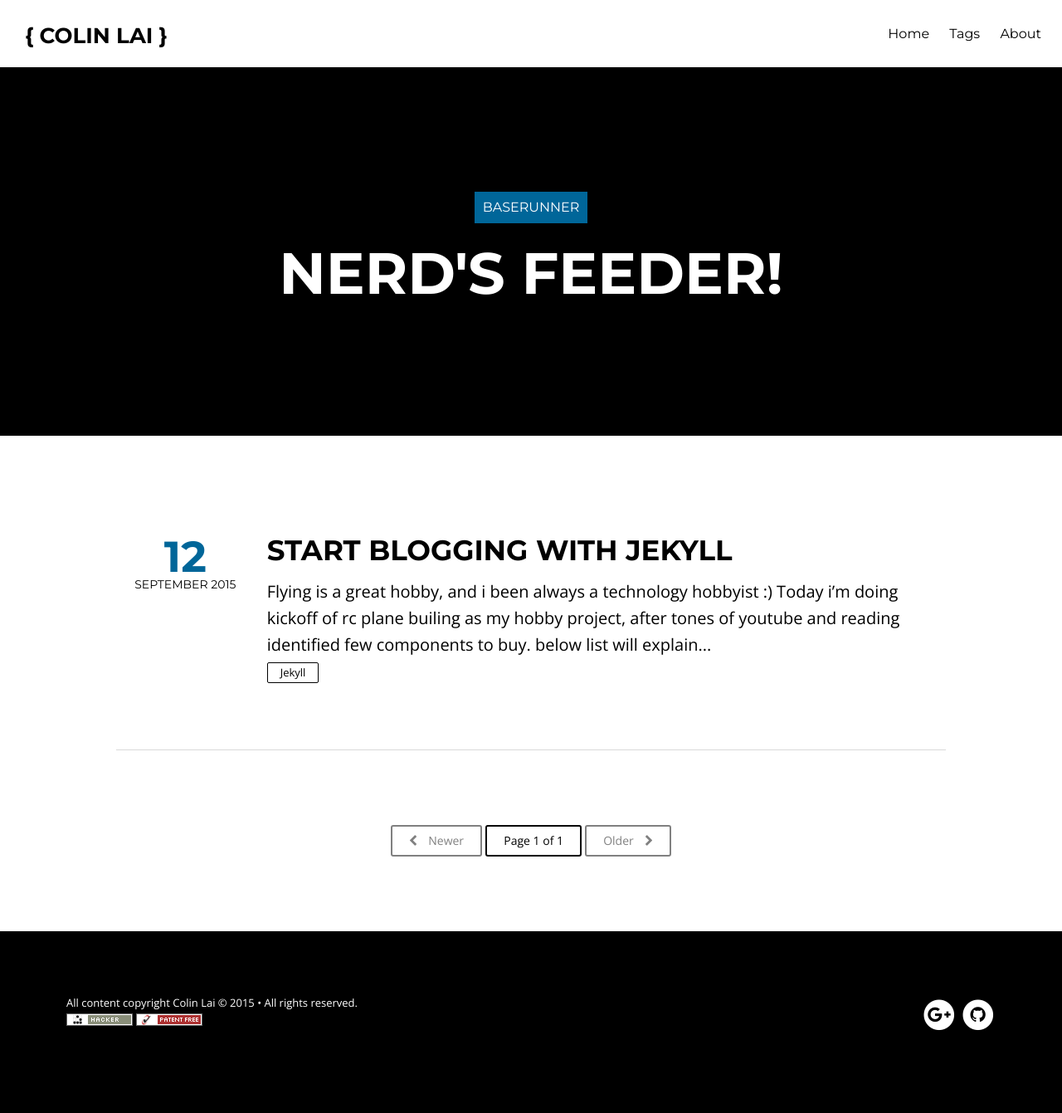
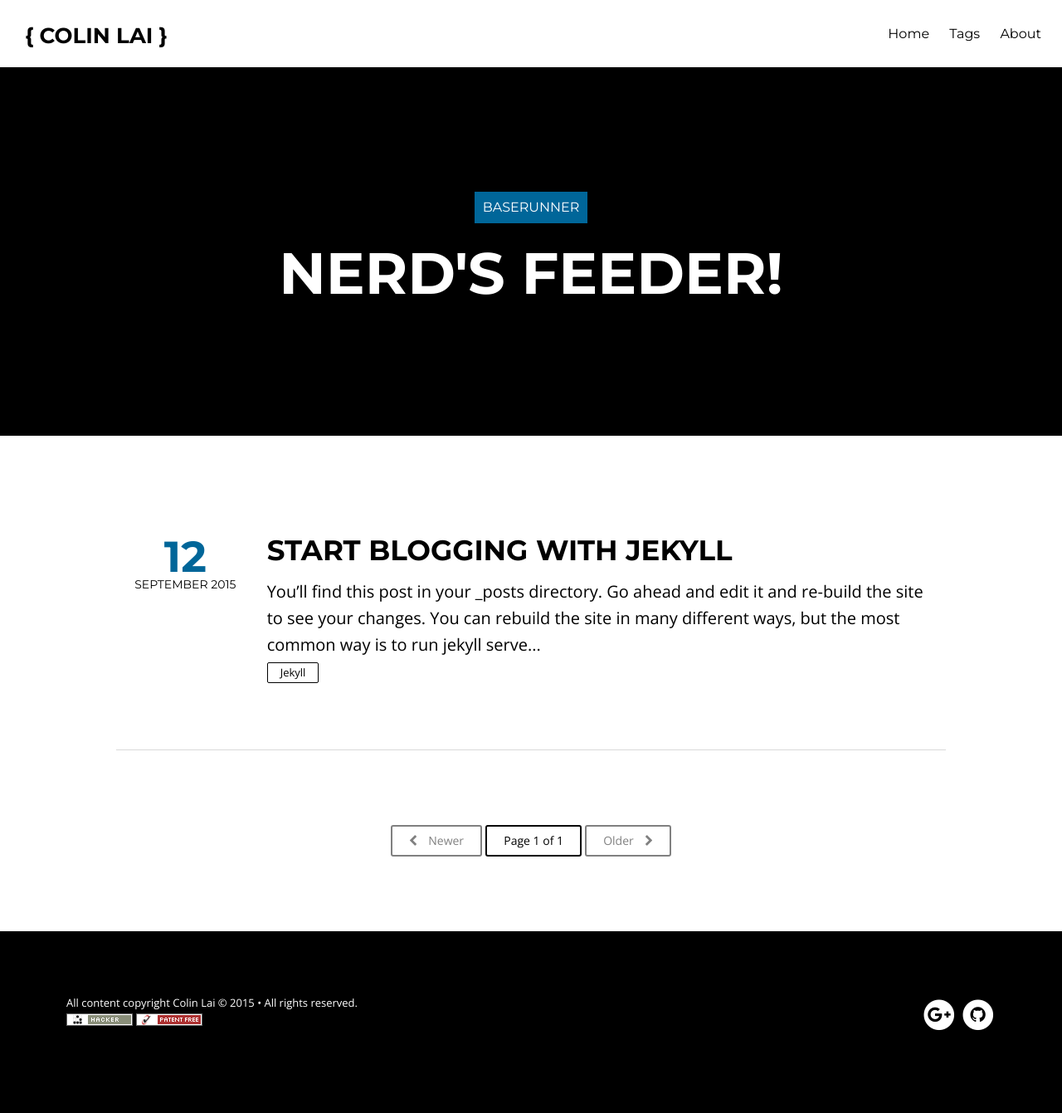
Before and after one commit to baserunner-cl/baserunner-cl.github.io, a Jekyll site: the page built from index.html, in a window 1280 px wide. Shown: the whole page at 83% size. Built offline with Jekyll 4.4.1, drawn with Linux system fonts in a browser that asks for light colours; nearby versions of some CDN libraries; the list of posts is cut into pages by our own code.

Commit message:
improvements

```diff
--- a/_config.yml
+++ b/_config.yml
@@ -21,11 +21,10 @@ owner:
   facebook:
   github:         baserunner-cl
   instagram:
-  # For Google Authorship https://plus.google.com/authorship
-  google_plus:    https://plus.google.com/u/0/+AmeyJadiye
+  google_plus:    https://plus.google.com/u/0/109685915775344348244
 
 # Analytics and webmaster tools stuff goes here
-google_analytics:
+google_analytics:   UA-67721302-1
 google_verify:
 # https://ssl.bing.com/webmaster/configure/verify/ownership Option 2 content= goes here
 bing_verify:
--- a/_posts/2015-09-01-rc-plane-pre-planning.md
+++ /dev/null
@@ -1,29 +0,0 @@
----
-author: colinlai
-layout: post
-title: "Start blogging with jekyll"
-date: 2015-09-12 19:00
-comments: true
-category: jekyll
-tags:
-- jekyll
----
-
-Flying is a great hobby, and i been always a technology hobbyist :)
-
-Today i'm doing kickoff of rc plane builing as my hobby project, after tones of youtube and reading identified few components to buy. below list will explain what to buy and why.
-
-+ Radio Transmiter-Reciver - Avionic RCB6i - 6 Channel
-+ Brushless motor (1400kv)
-+ ESC (40A)
-+ LiPo battery - 2200mAh 3S, 11V
-+ Balance charger
-+ Servo motorts - 9g
-+ Foam or cardboar, big one
-+ Cutter
-+ Hinges and controll wire
-+ Soldering Iron
-+ Propeller 10*4.5
-+ Hot Glue Gun
-+ 2 Inch Cello tape
-+ flight controller, (i 'll try if i can use RPi2 for this, extra gyro will need)
--- /dev/null
+++ b/_posts/2015-09-01-start-blogging-with-jekyll.md
@@ -0,0 +1,42 @@
+---
+author: colinlai
+layout: post
+title: "Start blogging with jekyll"
+date: 2015-09-12 09:00
+comments: true
+category: jekyll
+tags:
+- jekyll
+---
+
+You’ll find this post in your `_posts` directory. Go ahead and edit it and re-build the site to see your changes. You can rebuild the site in many different ways, but the most common way is to run `jekyll serve --watch`, which launches a web server and auto-regenerates your site when a file is updated.
+
+To add new posts, simply add a file in the `_posts` directory that follows the convention `YYYY-MM-DD-name-of-post.ext` and includes the necessary front matter. Take a look at the source for this post to get an idea about how it works.
+
+Jekyll also offers powerful support for code snippets:
+
+{% highlight ruby %}
+def print_hi(name)
+  puts "Hi, #{name}"
+end
+print_hi('Tom')
+#=> prints 'Hi, Tom' to STDOUT.
+{% endhighlight %}
+
+Check out the [Jekyll docs][jekyll] for more info on how to get the most out of Jekyll. File all bugs/feature requests at [Jekyll’s GitHub repo][jekyll-gh]. If you have questions, you can ask them on [Jekyll’s dedicated Help repository][jekyll-help].
+
+{% highlight js %}
+
+<footer class="site-footer">
+ <a class="subscribe" href="{{ "/feed.xml" | prepend: site.baseurl }}"> <span class="tooltip"> <i class="fa fa-rss"></i> Subscribe!</span></a>
+  <div class="inner">a
+   <section class="copyright">All content copyright <a href="mailto:{{ site.email}}">{{ site.name }}</a> &copy; {{ site.time | date: '%Y' }} &bull; All rights reserved.</section>
+   <section class="poweredby">Made with <a href="http://jekyllrb.com"> Jekyll</a></section>
+  </div>
+</footer>
+{% endhighlight %}
+
+
+[jekyll]:      http://jekyllrb.com
+[jekyll-gh]:   https://github.com/jekyll/jekyll
+[jekyll-help]: https://github.com/jekyll/jekyll-help
--- a/assets/css/style.css
+++ b/assets/css/style.css
@@ -1,21 +1,20 @@
 /* tools */
-.cf:before,
+.cf:before, .cf:after {
+  content: " ";
+  display: table;
+}
 .cf:after {
-  content: " ";
-  display: table; }
-
-.cf:after {
-  clear: both; }
-
+  clear: both;
+}
 body {
   font-family: "Open Sans", sans-serif;
   height: auto;
   min-height: 100%;
-  line-height: 1; }
-
+  line-height: 1;
+}
 h1, h2, h3, h4, h5, h6 {
-  font-family: "Montserrat", sans-serif; }
-
+  font-family: "Montserrat", sans-serif;
+}
 .notepad-parallax-background {
   position: fixed;
   top: 0;
@@ -25,21 +24,24 @@ h1, h2, h3, h4, h5, h6 {
   height: 100%;
   background-size: cover;
   background-position: 50% 50%;
-  background-repeat: no-repeat; }
-
+  background-repeat: no-repeat;
+}
 header, main, footer {
   position: relative;
-  z-index: 1; }
+  z-index: 1;
+}
 header {
   font-family: "Montserrat", sans-serif;
 }
-
 main, .notepad-share-icons, .notepad-disqus {
-  background: white; }
+  background: white;
+}
 .animated-post {
-  background: transparent; }
+  background: transparent;
+}
 .notepad-blog-logo {
-  text-decoration: none; }
+  text-decoration: none;
+}
 .notepad-blog-menu {
   padding-top: 0;
   padding-bottom: 0;
@@ -140,21 +142,23 @@ main, .notepad-share-icons, .notepad-disqus {
   background: white;
   margin-left: 10px;
   margin-right: 10px;
+}
+.notepad-blog-logo {
+  display: inline-block;
   font-weight: 700;
   font-size: 1.625rem;
-}
-.notepad-site-head .notepad-site-head-menu .notepad-blog-logo {
-  display: inline-block;
   padding-bottom: 25px;
   padding-left: 0px;
   padding-right: 0px;
   padding-top: 30px;
   margin-left: 20px;
-  //max-height: 5rem;
-  //height: 80px;
   vertical-align: middle;
+}
+.notepad-site-head .notepad-site-head-menu .notepad-blog-logo {
   color: black;
-
+}
+.notepad-page-header .notepad-page-menu-header .notepad-blog-logo {
+  color: white;
 }
 .notepad-site-head .notepad-site-head-menu .title {
   display: inline-block;
@@ -783,22 +787,22 @@ figcaption {
   cursor: pointer;
   cursor: -webkit-zoom-in;
   cursor: -moz-zoom-in;
-  cursor: zoom-in; }
-
+  cursor: zoom-in;
+}
 .mfp-auto-cursor .mfp-content {
-  cursor: auto; }
-
+  cursor: auto;
+}
 .mfp-close, .mfp-arrow, .mfp-preloader, .mfp-counter {
   -webkit-user-select: none;
   -moz-user-select: none;
-  user-select: none; }
-
+  user-select: none;
+}
 .mfp-loading.mfp-figure {
-  display: none; }
-
+  display: none;
+}
 .mfp-hide {
-  display: none !important; }
-
+  display: none !important;
+}
 .mfp-preloader {
   color: #cccccc;
   position: absolute;
--- a/index.html
+++ b/index.html
@@ -23,7 +23,7 @@ tags: [Colin Lai, CodeInvemtory]
         <div class="small-12 medium-9 large-10 columns">
             <header class="notepad-post-header">
                 <h3 class="notepad-post-title">
-                    <a href="{{ site.url }}{{ post.url }}">
+                    <a href="{{ post.url }}">
                         {{ post.title }}
                     </a>
                 </h3>
@@ -33,7 +33,7 @@ tags: [Colin Lai, CodeInvemtory]
             </section>
 
                 <div class="notepad-index-post-tags">
-                {% for tag in post.categories %}<a href="{{ site.url }}/categories/index.html#{{ post.categories | cgi_encode }}" title="Other posts from the {{ tag | capitalize }} category">{{ tag | capitalize }}</a>{% unless forloop.last %}&nbsp;{% endunless %}{% endfor %}
+                {% for tag in post.categories %}<a href="/categories/index.html#{{ post.categories | cgi_encode }}" title="Other posts from the {{ tag | capitalize }} category">{{ tag | capitalize }}</a>{% unless forloop.last %}&nbsp;{% endunless %}{% endfor %}
 
                 </div>
 
@@ -43,9 +43,9 @@ tags: [Colin Lai, CodeInvemtory]
     <nav class="pagination" role="navigation">
     {% if paginator.previous_page %}
 	    {% if paginator.previous_page == 1 %}
-	    <a class="newer-posts" href="{{ site.url }}"><i class="fa fa-chevron-left"></i> Newer</a>
+	    <a class="newer-posts" href="/"><i class="fa fa-chevron-left"></i> Newer</a>
 	    {% else %}
-	    <a class="newer-posts" href="{{ site.url }}/page{{ paginator.previous_page }}"><i class="fa fa-chevron-left"></i> Newer</a>
+	    <a class="newer-posts" href="/page{{ paginator.previous_page }}"><i class="fa fa-chevron-left"></i> Newer</a>
 	    {% endif %}
 	{% else %}
     <span class="newer-posts faded"><i class="fa fa-chevron-left"></i> Newer</span>
@@ -54,7 +54,7 @@ tags: [Colin Lai, CodeInvemtory]
 
     <span class="page-number">Page {{ paginator.page }} of {{ paginator.total_pages }}</span>
     	{% if paginator.next_page %}
-        <a class="older-posts" href="{{ site.url }}/page{{ paginator.next_page }}/">Older <i class="fa fa-chevron-right"></i></a>
+        <a class="older-posts" href="/page{{ paginator.next_page }}/">Older <i class="fa fa-chevron-right"></i></a>
     	{% else %}
     	<span class="older-posts faded">Older <i class="fa fa-chevron-right"></i></span>
     	{% endif %}
@@ -77,7 +77,7 @@ tags: [Colin Lai, CodeInvemtory]
         <div class="small-12 medium-9 large-10 columns">
             <header class="notepad-post-header">
                 <h3 class="notepad-post-title">
-                    <a href="{{ site.url }}{{ post.url }}">
+                    <a href="{{ post.url }}">
                         {{ post.title }}
                     </a>
                 </h3>
@@ -87,7 +87,7 @@ tags: [Colin Lai, CodeInvemtory]
             </section>
 
                 <div class="notepad-index-post-tags">
-                {% for tag in post.categories %}<a href="{{ site.url }}/categories/index.html#{{ post.categories | cgi_encode }}" title="Other posts from the {{ tag | capitalize }} category">{{ tag | capitalize }}</a>{% unless forloop.last %}&nbsp;{% endunless %}{% endfor %}
+                {% for tag in post.categories %}<a href="/categories/index.html#{{ post.categories | cgi_encode }}" title="Other posts from the {{ tag | capitalize }} category">{{ tag | capitalize }}</a>{% unless forloop.last %}&nbsp;{% endunless %}{% endfor %}
 
                 </div>
 
```
Also changed, not shown: categories.html (added, +39 -0 lines).
